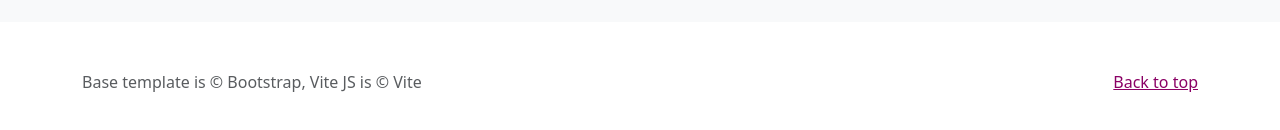
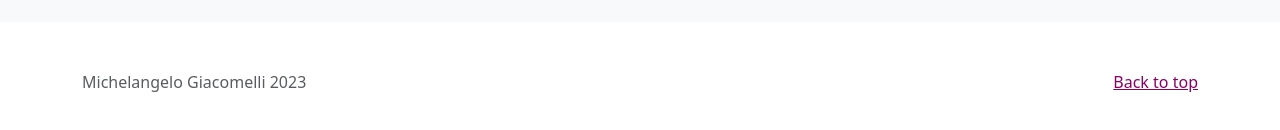
Before and after one commit to micheg/phaser.games.site, a website built with Vite: page index.html in a window 1280 px wide. Shown: the part 1685-1815 px from the top of the page. Built offline with nearby package versions, Linux system fonts and the light colour scheme; what cash-dom would draw is missing.

Commit message:
copyleft

```diff
--- a/index.html
+++ b/index.html
@@ -245,7 +245,7 @@
             <p class="float-end mb-1">
                 <a class="link-secondary" href="#">Back to top</a>
             </p>
-            <p class="mb-1">Base template is &copy; Bootstrap, Vite JS is &copy; Vite</p>
+            <p class="mb-1">Michelangelo Giacomelli 2023</p>
         </div>
     </footer>
     <script type="module" src="./src/js/main.js"></script>
```
